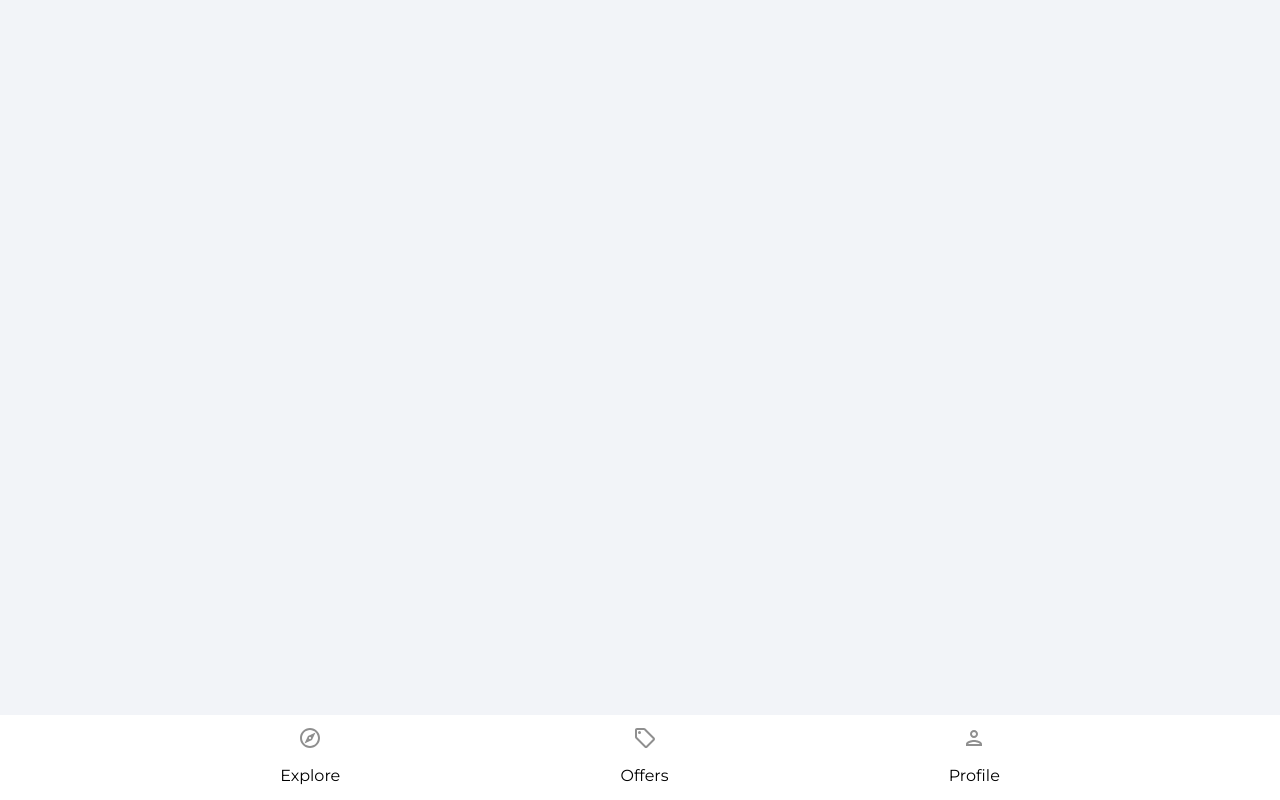
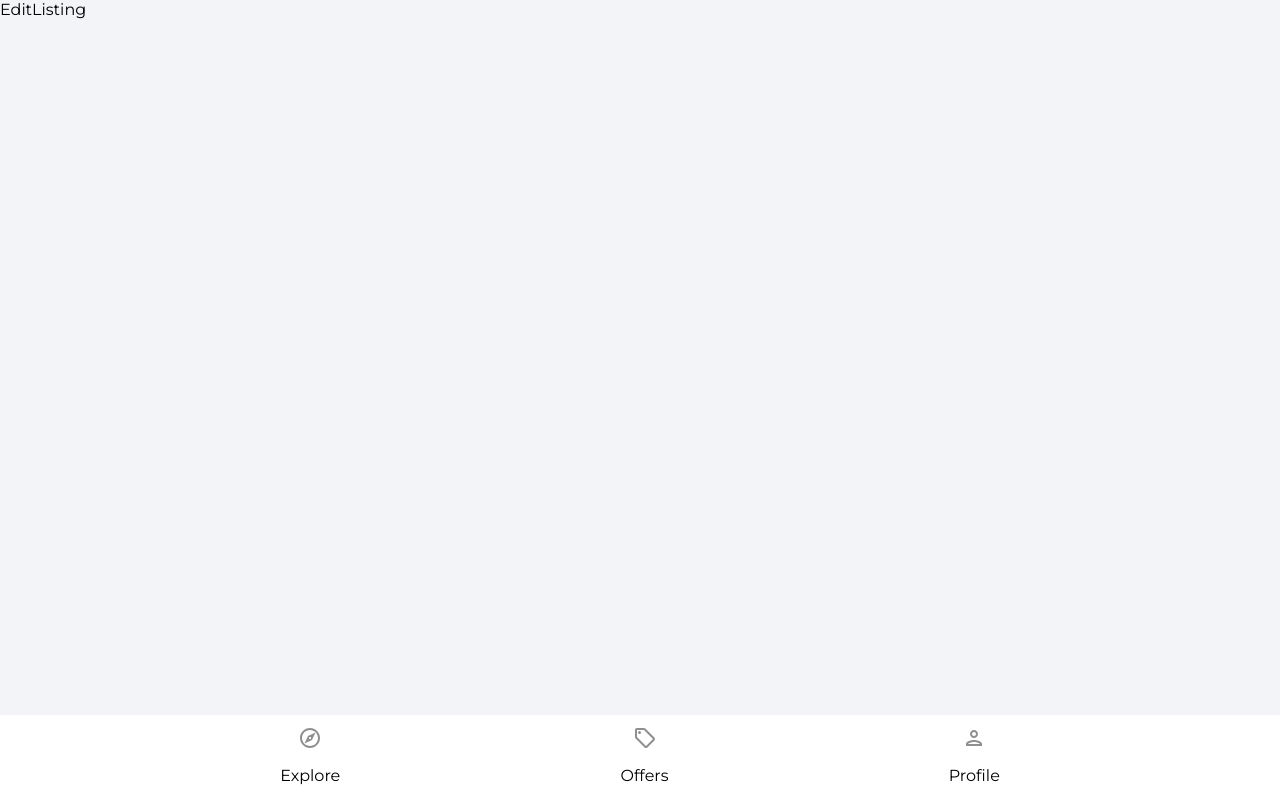
Before and after one commit to miquelespinosa2/house-marketplace, a React (Create React App) app: page /edit-listing/1 in a window 1280 px wide. Built offline with nearby package versions, Linux system fonts and the light colour scheme.

Commit message:
added edit listing button

```diff
--- a/src/App.js
+++ b/src/App.js
@@ -12,6 +12,7 @@ import SignIn from './pages/SignIn';
 import SignUp from './pages/SignUp';
 import ForgotPassword from './pages/ForgotPassword';
 import CreateListing from './pages/CreateListing';
+import EditListing from './pages/EditListing';
 import Listing from './pages/Listing';
 import Contact from './pages/Contact';
 
@@ -30,6 +31,7 @@ function App() {
         <Route path='/sign-up' element={<SignUp />} />
         <Route path='/forgot-password' element={<ForgotPassword />} />
        <Route path='/create-listing' element={<CreateListing />} />
+       <Route path='/edit-listing/:listingId' element={<EditListing />} />
        <Route path='/category/:categoryName/:listingId' element={<Listing />} />
        <Route path='/contact/:landlordId' element={<Contact />} />
       </Routes>
--- /dev/null
+++ b/src/pages/EditListing.jsx
@@ -0,0 +1,9 @@
+import React from 'react'
+
+function EditListing() {
+  return (
+    <div>EditListing</div>
+  )
+}
+
+export default EditListing
--- a/src/pages/ListingItem.jsx
+++ b/src/pages/ListingItem.jsx
@@ -1,10 +1,11 @@
 import React from 'react'
 import {Link} from 'react-router-dom'
 import {ReactComponent as DeleteIcon} from '../assets/svg/deleteIcon.svg'
+import {ReactComponent as EditIcon} from '../assets/svg/editIcon.svg'
 import bedIcon from '../assets/svg/bedIcon.svg'
 import bathtubIcon from '../assets/svg/bathtubIcon.svg'
 
-function ListingItem({ listing, id, onDelete }) {
+function ListingItem({ listing, id, onEdit, onDelete }) {
   return (
     <li className='categoryListing'>
       <Link to={`/category/${listing.type}/${id}`} className='categoryListingLink'>
@@ -47,6 +48,8 @@ function ListingItem({ listing, id, onDelete }) {
         <DeleteIcon className='removeIcon' fill='rgb(231, 76, 60)'
         onClick={() => onDelete(listing.id, listing.name)}/>
       )}
+
+      {onEdit && <EditIcon className='editIcon' onClick={() => onEdit() } />}
     </li>
   )
 }
--- a/src/pages/Profile.jsx
+++ b/src/pages/Profile.jsx
@@ -96,6 +96,8 @@ function Profile() {
     }
   }
 
+  const onEdit = (listingId) => navigate(`/edit-listing/${listingId}`)
+
  return <div className='profile'>
    <header className="profileHeader">
      <p className="pageHeader">
@@ -144,7 +146,8 @@ function Profile() {
         <ul className="listingsList">
           {listings.map((listing) => (
             <ListingItem key={listing.id} listing={listing.data} id={listing.id}
-            onDelete={() => onDelete(listing.id)}/>
+            onDelete={() => onDelete(listing.id)}
+            onEdit={() => onEdit(listing.id)}/>
           ))}
         </ul>
        </>
```
